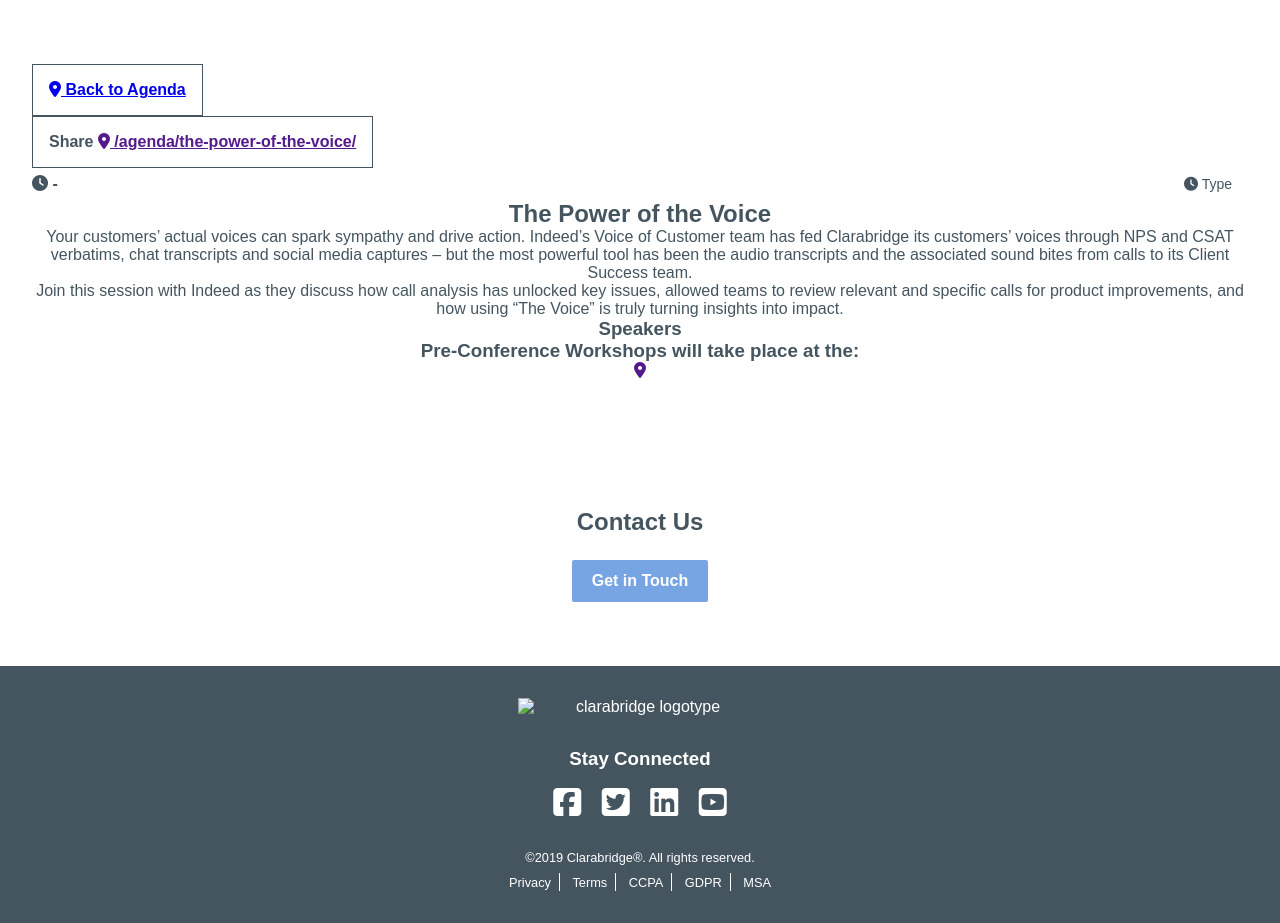
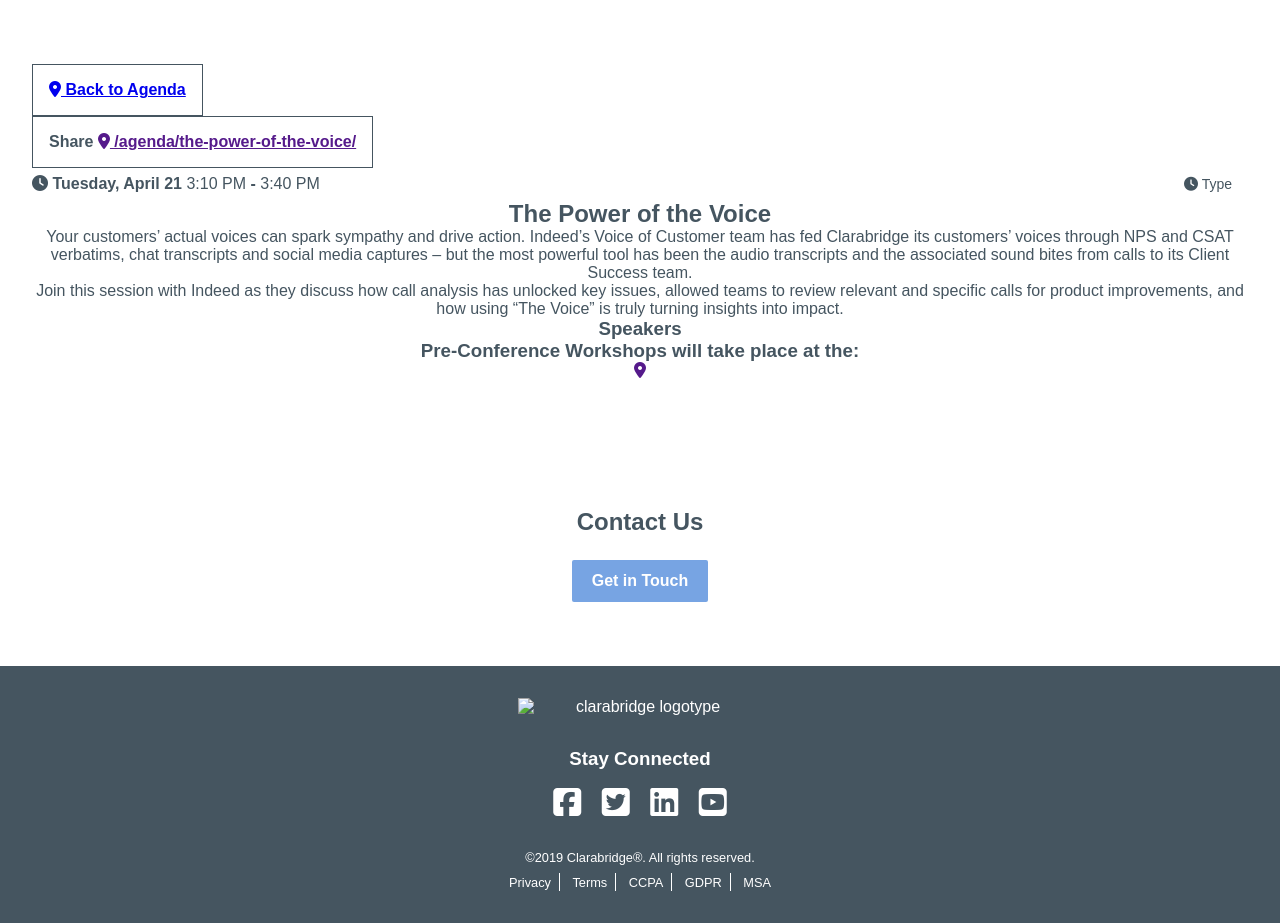
Before and after one commit to marcusrelacion/c3-marketing-site, a Jekyll site: the page built from _agenda/the-power-of-the-voice.markdown, in a window 1280 px wide and 1199 px high. Shown: the part 276-1199 px from the top of the window. Built offline with Jekyll 4.4.1, drawn with Linux system fonts in a browser that asks for light colours; nearby versions of some CDN libraries; some web fonts are replaced.

Commit message:
Updated The Power Of The Voice

```diff
--- a/_agenda/the-power-of-the-voice.markdown
+++ b/_agenda/the-power-of-the-voice.markdown
@@ -1,6 +1,12 @@
 ---
 title: The Power of the Voice
-date: 2020-02-18 13:30:00 -05:00
+date: 2020-04-21 15:10:00 -04:00
+modal:
+  url: power-voice
+event:
+  date: 2020-04-21 15:10:00 -04:00
+  start-time: 3:10 PM
+  end-time: 3:40 PM
 ---
 
 Your customers’ actual voices can spark sympathy and drive action. Indeed’s Voice of Customer team has fed Clarabridge its customers’ voices through NPS and CSAT verbatims, chat transcripts and social media captures – but the most powerful tool has been the audio transcripts and the associated sound bites from calls to its Client Success team.
```
